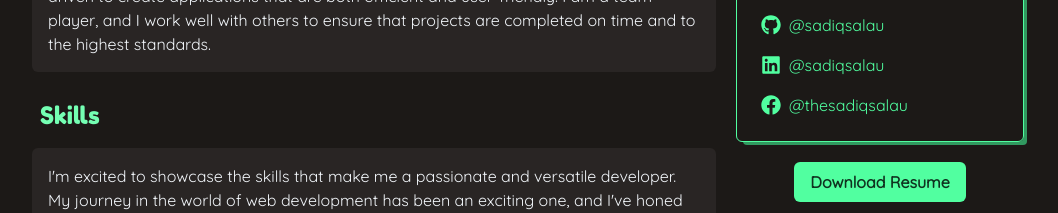
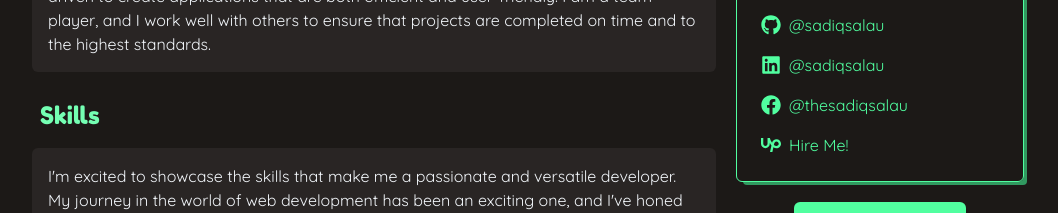
Before and after one commit to sadiqsalau/sadiqsalau.github.io, a React (Vite) app: page / in a window 1280 px wide. Shown: the part 1040-1253 px from the top of the page, without its empty margins (112-1170 px from the left). Built offline with nearby package versions, Linux system fonts and the light colour scheme.

Commit message:
Added upwork link

```diff
--- a/src/sections/contact/contact-handles.js
+++ b/src/sections/contact/contact-handles.js
@@ -5,6 +5,8 @@ import {
   FaLinkedin,
   FaPhone,
 } from "react-icons/fa";
+
+import { SiUpwork } from "react-icons/si";
 
 export const contactHandles = [
   {
@@ -36,4 +38,10 @@ export const contactHandles = [
     content: "@thesadiqsalau",
     target: "_blank",
   },
+  {
+    icon: SiUpwork,
+    href: "https://www.upwork.com/freelancers/sadiqsalau",
+    content: "Hire Me!",
+    target: "_blank",
+  },
 ];
```
